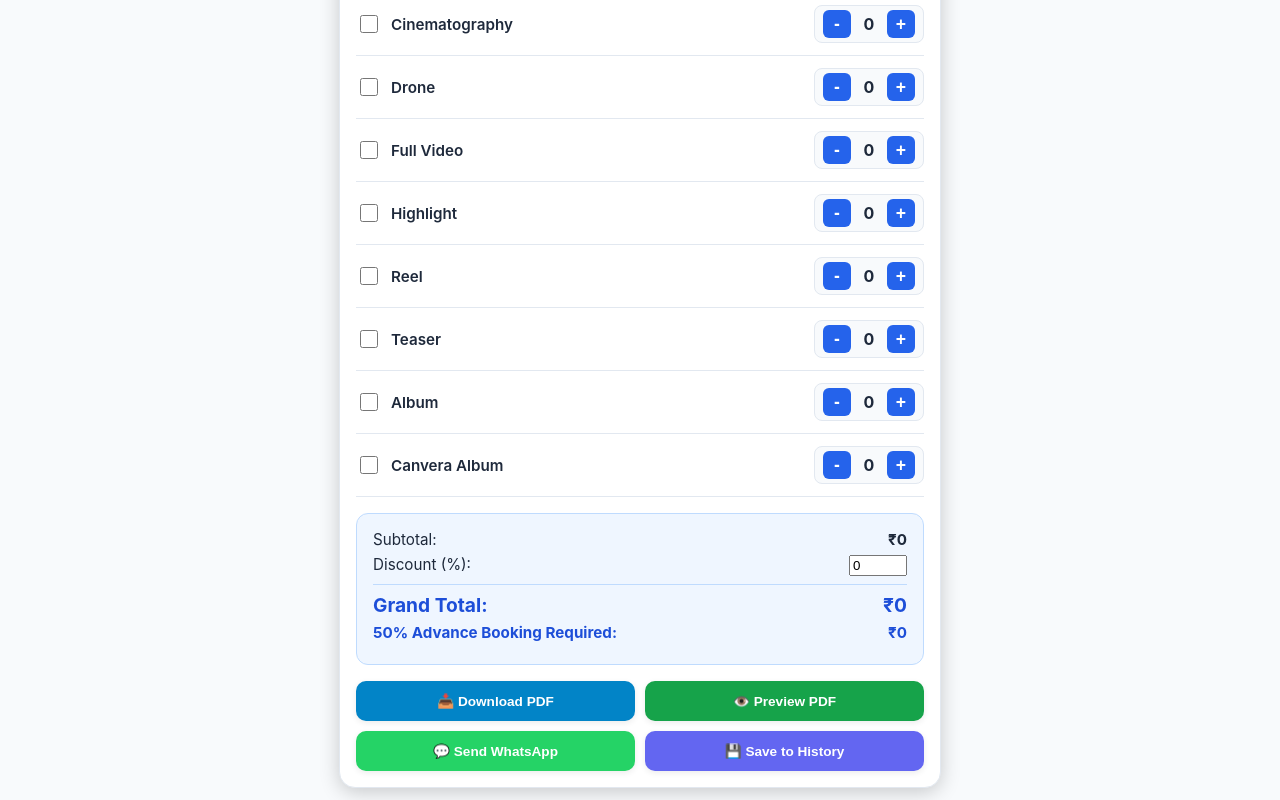
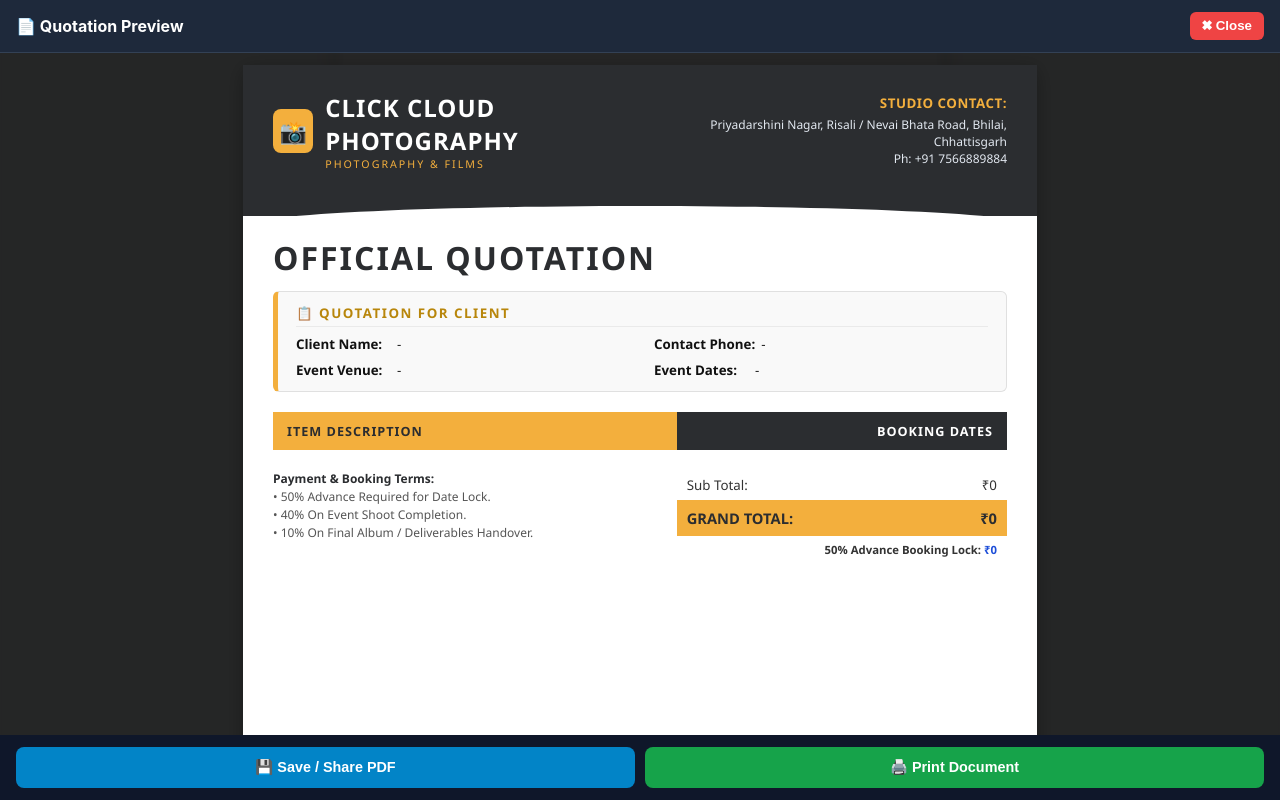
Before and after one commit to Ammy-debug/click-cloud-app, a website: page index.html.html in a window 1280 px wide. Both pictures are taken after a click on the button "👁️ Preview PDF". Shown: the part 498-1298 px from the top of the page. Drawn offline with nearby package versions, Linux system fonts and the light colour scheme; a script that the page names is missing.

Commit message:
Update index.html.html

```diff
--- a/index.html.html
+++ b/index.html.html
@@ -2,7 +2,7 @@
 <html lang="hi">
 <head>
     <meta charset="UTF-8">
-    <meta name="viewport" content="width=device-width, initial-scale=1.0">
+    <meta name="viewport" content="width=device-width, initial-scale=1.0, user-scalable=no">
     <title>Click Cloud Photography - Pricing App (₹)</title>
     <!-- QR Code, html2canvas & jsPDF Libraries -->
     <script src="https://cdnjs.cloudflare.com/ajax/libs/qrcodejs/1.0.0/qrcode.min.js"></script>
@@ -50,7 +50,7 @@
             --accent-text: #fbbf24;
         }
 
-        body { font-family: -apple-system, BlinkMacSystemFont, 'Segoe UI', Roboto, sans-serif; margin: 0; background: var(--bg); color: var(--text); padding: 12px; transition: all 0.3s ease; }
+        body { font-family: -apple-system, BlinkMacSystemFont, 'Segoe UI', Roboto, sans-serif; margin: 0; background: var(--bg); color: var(--text); padding: 12px; transition: all 0.3s ease; -webkit-tap-highlight-color: transparent; }
         .app-container { max-width: 600px; margin: 0 auto; background: var(--card); border-radius: 16px; box-shadow: 0 4px 20px rgba(0,0,0,0.2); overflow: hidden; border: 1px solid var(--border); }
 
         .app-header { background: var(--header-bg); color: var(--header-text); padding: 16px; text-align: center; display: flex; align-items: center; justify-content: center; gap: 10px; }
@@ -133,31 +133,70 @@
         .btn-qh-delete { background: #ef4444; color: white; border: none; padding: 6px 10px; border-radius: 6px; font-size: 0.8rem; cursor: pointer; }
         .status-select { padding: 4px 8px; border-radius: 6px; font-size: 0.8rem; font-weight: bold; border: 1px solid var(--border); cursor: pointer; }
 
-        .hidden { display: none; }
+        .hidden { display: none !important; }
 
-        /* OFF-SCREEN PDF RENDER STYLES */
-        #pdf-container-root {
-            position: absolute;
-            left: -9999px;
-            top: 0;
-            width: 210mm;
-            background: #ffffff;
+        /* IN-APP PREVIEW MODAL (FOR MOBILE & WEB) */
+        .modal-overlay {
+            position: fixed;
+            top: 0; left: 0; right: 0; bottom: 0;
+            background: rgba(0,0,0,0.85);
+            display: flex;
+            flex-direction: column;
+            z-index: 99999;
+            backdrop-filter: blur(4px);
+        }
+        .modal-header-bar {
+            background: #1e293b;
+            color: #fff;
+            padding: 12px 16px;
+            display: flex;
+            justify-content: space-between;
+            align-items: center;
+            border-bottom: 1px solid #334155;
+        }
+        .modal-header-bar h3 { margin: 0; font-size: 1rem; }
+        .modal-close-btn { background: #ef4444; color: #fff; border: none; padding: 6px 12px; border-radius: 6px; font-weight: bold; cursor: pointer; }
+        .modal-body {
+            flex: 1;
+            overflow: auto;
+            padding: 12px;
+            display: flex;
+            justify-content: center;
+            -webkit-overflow-scrolling: touch;
+        }
+        .modal-footer-bar {
+            background: #0f172a;
+            padding: 12px 16px;
+            display: flex;
+            gap: 10px;
+        }
+        .modal-footer-bar button {
+            flex: 1;
+            padding: 12px;
+            border: none;
+            border-radius: 8px;
+            font-weight: bold;
+            font-size: 0.9rem;
+            cursor: pointer;
         }
 
+        /* PDF LAYOUT CONTAINER */
         .pdf-render-box {
-            background: #fdfdfd;
-            width: 210mm;
-            min-height: 297mm;
+            background: #ffffff;
+            width: 794px; /* Exact A4 aspect at 96 DPI */
+            min-height: 1123px;
             box-sizing: border-box;
             position: relative;
             font-family: 'Segoe UI', Arial, sans-serif;
             margin: 0 auto;
+            color: #333333;
+            box-shadow: 0 4px 20px rgba(0,0,0,0.3);
         }
 
         .pdf-header-wave-box {
             background: #2b2d30;
             color: #ffffff;
-            padding: 26px 22mm 45px 22mm;
+            padding: 26px 30px 45px 30px;
             position: relative;
         }
         .pdf-header-wave-box::after {
@@ -167,7 +206,7 @@
             left: 0;
             right: 0;
             height: 30px;
-            background: #fdfdfd;
+            background: #ffffff;
             border-top-left-radius: 50% 20px;
             border-top-right-radius: 50% 20px;
         }
@@ -183,8 +222,8 @@
             gap: 12px;
         }
         .pdf-logo-icon {
-            width: 42px;
-            height: 42px;
+            width: 44px;
+            height: 44px;
             background: #f3af3d;
             border-radius: 8px;
             display: flex;
@@ -197,7 +236,7 @@
             width: 100%; height: 100%; object-fit: contain;
         }
         .pdf-company-title {
-            font-size: 17pt;
+            font-size: 18pt;
             font-weight: 800;
             letter-spacing: 1px;
             margin: 0;
@@ -207,13 +246,13 @@
         .pdf-contact-header {
             text-align: right;
             max-width: 55%;
-            font-size: 8.5pt;
+            font-size: 9pt;
             color: #e2e8f0;
             line-height: 1.45;
         }
         .pdf-contact-header strong {
             color: #f3af3d;
-            font-size: 9.5pt;
+            font-size: 10pt;
             letter-spacing: 0.5px;
             text-transform: uppercase;
             display: block;
@@ -221,7 +260,7 @@
         }
 
         .pdf-body-area {
-            padding: 20px 22mm 25mm 22mm;
+            padding: 20px 30px 30px 30px;
         }
 
         .pdf-top-title-row {
@@ -244,13 +283,13 @@
             border-left: 5px solid #f3af3d;
             padding: 12px 18px;
             border-radius: 6px;
-            font-size: 9.5pt;
+            font-size: 10pt;
             color: #222222;
             margin-bottom: 20px;
         }
         .pdf-client-card-full h4 {
             margin: 0 0 8px 0;
-            font-size: 9.5pt;
+            font-size: 10pt;
             color: #b8860b;
             text-transform: uppercase;
             letter-spacing: 1.5px;
@@ -279,7 +318,7 @@
         }
         .pdf-wave-table th {
             padding: 10px 14px;
-            font-size: 9pt;
+            font-size: 9.5pt;
             font-weight: bold;
             text-transform: uppercase;
             letter-spacing: 1px;
@@ -296,7 +335,7 @@
         }
         .pdf-wave-table td {
             padding: 12px 14px;
-            font-size: 9.5pt;
+            font-size: 10pt;
             color: #333333;
         }
         .pdf-row-even {
@@ -311,8 +350,8 @@
         }
         .pdf-terms-left {
             width: 50%;
-            font-size: 8.5pt;
-            color: #666666;
+            font-size: 9pt;
+            color: #555555;
             line-height: 1.5;
         }
         .pdf-terms-left strong {
@@ -342,11 +381,11 @@
         }
         .pdf-summary-table {
             width: 100%;
-            font-size: 9.5pt;
+            font-size: 10pt;
             border-collapse: collapse;
         }
         .pdf-summary-table td {
-            padding: 5px 10px;
+            padding: 6px 10px;
         }
         .pdf-gold-total-bar {
             background: #f3af3d !important;
@@ -365,12 +404,12 @@
             right: 0;
             background: #f3af3d !important;
             color: #2b2d30 !important;
-            padding: 14px 22mm;
+            padding: 14px 30px;
             display: grid;
             grid-template-columns: 1fr auto 1fr;
             align-items: center;
             box-sizing: border-box;
-            font-size: 8.5pt;
+            font-size: 9pt;
             font-weight: bold;
             border-top: 1px solid #d4a02c;
         }
@@ -396,7 +435,6 @@
 
     <!-- CALCULATOR TAB -->
     <div id="tab-calc" class="tab-content">
-        <!-- CUSTOMER & EVENT DETAILS INPUTS -->
         <div class="client-info-box">
             <h4>📋 Client & Event Details</h4>
             <div class="input-grid">
@@ -433,7 +471,7 @@
         <!-- 2x2 ACTION BUTTON GRID -->
         <div class="btn-action-grid">
             <button class="btn-download-pdf" id="btn-dl-text" onclick="downloadPdfDirectly()">📥 Download PDF</button>
-            <button class="btn-print" id="btn-pr-text" onclick="previewPdfInNewTab()">👁️ Preview PDF</button>
+            <button class="btn-print" id="btn-pr-text" onclick="openPreviewModal()">👁️ Preview PDF</button>
             <button class="btn-whatsapp" onclick="sendWhatsAppSummary()">💬 Send WhatsApp</button>
             <button class="btn-save-qh" onclick="saveQuotationToHistory(true)">💾 Save to History</button>
         </div>
@@ -453,14 +491,12 @@
 
     <!-- ADVANCE TAB -->
     <div id="tab-advance" class="tab-content hidden">
-        <!-- UPI PAYMENT QR CARD -->
         <div style="background: var(--sub-card); border: 1px solid var(--sub-border); padding: 12px; border-radius: 8px; margin-bottom: 16px;">
             <label style="font-weight: bold; font-size: 0.85rem; color: var(--accent-text);">💳 UPI Payment QR Code Setup (For PDF):</label>
             <input type="text" id="upi-id-input" class="edit-input" placeholder="e.g. 98270XXXXX@ybl or gpay/paytm UPI ID" oninput="handleUpiInput(this.value)">
             <div style="font-size: 0.75rem; color: #64748b; margin-top: 4px;">Enter UPI ID to generate auto Advance-Payment QR Code on PDF.</div>
         </div>
 
-        <!-- LOGO MANAGEMENT CARD -->
         <div style="background: var(--sub-card); border: 1px solid var(--sub-border); padding: 12px; border-radius: 8px; margin-bottom: 16px;">
             <label style="font-weight: bold; font-size: 0.85rem; color: var(--accent-text);">🖼️ Studio Logo Import (Auto-Connect to PDF & App):</label>
             <div style="display: flex; gap: 10px; align-items: center; margin-top: 8px;">
@@ -499,7 +535,6 @@
         <p style="font-size: 0.8rem; color: #16a34a; font-weight: bold;">✓ All changes are automatically saved in local memory.</p>
         <div id="advance-edit-list"></div>
 
-        <!-- ADD NEW SERVICE ITEM BOX -->
         <div style="background: var(--bg); border: 1px dashed var(--border); padding: 12px; border-radius: 8px; margin-top: 16px;">
             <h4 style="margin: 0 0 8px 0; font-size: 0.9rem;">➕ Add New Custom Service Item</h4>
             <div style="display: flex; gap: 8px; margin-bottom: 8px;">
@@ -515,17 +550,24 @@
         <br><br>
         <button class="btn-reset" onclick="resetToDefaults()">🔄 Reset App to Default</button>
     </div>
+</div>
 
-    <!-- PDF TEMPLATE (RENDERED OFF-SCREEN FOR CANVAS GENERATION) -->
-    <div id="pdf-container-root">
-        <div class="pdf-render-box">
+<!-- IN-APP QUOTATION PREVIEW & EXPORT MODAL -->
+<div id="pdf-preview-modal" class="modal-overlay hidden">
+    <div class="modal-header-bar">
+        <h3>📄 Quotation Preview</h3>
+        <button class="modal-close-btn" onclick="closePreviewModal()">✖ Close</button>
+    </div>
+    <div class="modal-body" id="modal-body-scroll">
+        <!-- Render Box Live -->
+        <div class="pdf-render-box" id="modal-pdf-content">
             <div class="pdf-header-wave-box">
                 <div class="pdf-header-top-flex">
                     <div class="pdf-logo-area">
                         <div class="pdf-logo-icon" id="pdf-logo-icon-box">📸</div>
                         <div>
                             <h1 class="pdf-company-title" id="pdf-logo-company">CLICK CLOUD</h1>
-                            <div style="font-size: 7.5pt; color: #f3af3d; letter-spacing: 2px;">PHOTOGRAPHY & FILMS</div>
+                            <div style="font-size: 8pt; color: #f3af3d; letter-spacing: 2px;">PHOTOGRAPHY & FILMS</div>
                         </div>
                     </div>
                     <div class="pdf-contact-header">
@@ -572,9 +614,7 @@
                             <th class="pdf-th-dark" width="45%" style="text-align: right;">BOOKING DATES</th>
                         </tr>
                     </thead>
-                    <tbody id="pdf-wave-tbody">
-                        <!-- Dynamic selected items -->
-                    </tbody>
+                    <tbody id="pdf-wave-tbody"></tbody>
                 </table>
 
                 <div class="pdf-totals-flex">
@@ -588,9 +628,9 @@
                         <div class="pdf-qr-section" id="pdf-qr-container" style="display: none;">
                             <div class="pdf-qr-box" id="pdf-qrcode-div"></div>
                             <div>
-                                <strong style="color: #b8860b; font-size: 8pt;">SCAN TO PAY 50% ADVANCE:</strong><br>
-                                <span id="pdf-upi-id-label" style="font-size: 7.5pt; color: #333; font-weight: bold;"></span><br>
-                                <span style="font-size: 7pt; color: #666;">Scan via GPay / PhonePe / Paytm</span>
+                                <strong style="color: #b8860b; font-size: 8.5pt;">SCAN TO PAY 50% ADVANCE:</strong><br>
+                                <span id="pdf-upi-id-label" style="font-size: 8pt; color: #333; font-weight: bold;"></span><br>
+                                <span style="font-size: 7.5pt; color: #666;">Scan via GPay / PhonePe / Paytm</span>
                             </div>
                         </div>
                     </div>
@@ -606,7 +646,7 @@
                                 <td style="text-align: right;" id="pdf-grand-val">₹0</td>
                             </tr>
                             <tr>
-                                <td colspan="2" style="font-size: 8pt; color: #333333; text-align: right; padding-top: 6px;">
+                                <td colspan="2" style="font-size: 8.5pt; color: #333333; text-align: right; padding-top: 6px;">
                                     <strong>50% Advance Booking Lock:</strong> <span id="pdf-advance-val" style="color: #1d4ed8; font-weight: bold;">₹0</span>
                                 </td>
                             </tr>
@@ -621,6 +661,10 @@
                 <div class="pdf-footer-col-right">Authorized Signatory</div>
             </div>
         </div>
+    </div>
+    <div class="modal-footer-bar">
+        <button style="background: #0284c7; color: #fff;" onclick="downloadPdfDirectly()">💾 Save / Share PDF</button>
+        <button style="background: #16a34a; color: #fff;" onclick="window.print()">🖨️ Print Document</button>
     </div>
 </div>
 
@@ -697,17 +741,41 @@
         }
     }
 
-    /* DIRECT PDF DOWNLOAD ENGINE USING HTML2CANVAS + JSPDF */
-    async function generatePdfCanvas() {
+    /* IN-APP PREVIEW MODAL CONTROL */
+    function openPreviewModal() {
         saveQuotationToHistory(false);
-        const pdfRoot = document.getElementById('pdf-container-root');
+        updatePdfFields();
+        document.getElementById('pdf-preview-modal').classList.remove('hidden');
+    }
 
-        // Render html to canvas
-        const canvas = await html2canvas(pdfRoot.querySelector('.pdf-render-box'), {
+    function closePreviewModal() {
+        document.getElementById('pdf-preview-modal').classList.add('hidden');
+    }
+
+    /* 100% RELIABLE ANDROID-COMPATIBLE PDF EXPORT / DOWNLOAD */
+    async function downloadPdfDirectly() {
+        saveQuotationToHistory(false);
+        const dlBtn = document.getElementById('btn-dl-text');
+        dlBtn.innerText = "⏳ Processing...";
+
+        let custName = document.getElementById('cust-name').value.trim() || "Client";
+        let fileName = `Quotation_${custName.replace(/\s+/g, '_')}.pdf`;
+
+        // Temporarily make sure modal content is active
+        const renderElement = document.getElementById('modal-pdf-content');
+        const modal = document.getElementById('pdf-preview-modal');
+        const wasHidden = modal.classList.contains('hidden');
+        if (wasHidden) modal.classList.remove('hidden');
+
+        try {
+            const canvas = await html2canvas(renderElement, {
                 scale: 2,
                 useCORS: true,
-            logging: false
+                logging: false,
+                backgroundColor: '#ffffff'
             });
+
+            if (wasHidden) modal.classList.add('hidden');
 
             const imgData = canvas.toDataURL('image/jpeg', 0.95);
             const { jsPDF } = window.jspdf;
@@ -715,41 +783,29 @@
 
             const pdfWidth = pdf.internal.pageSize.getWidth();
             const pdfHeight = (canvas.height * pdfWidth) / canvas.width;
+            pdf.addImage(imgData, 'JPEG', 0, 0, pdfWidth, pdfHeight);
 
-        pdf.addImage(imgData, 'JPEG', 0, 0, pdfWidth, pdfHeight);
-        return pdf;
+            // Native Android Web Share Check (Direct PDF File Sharing to WhatsApp / Downloads)
+            const pdfBlob = pdf.output('blob');
+            const pdfFile = new File([pdfBlob], fileName, { type: 'application/pdf' });
+
+            if (navigator.canShare && navigator.canShare({ files: [pdfFile] })) {
+                await navigator.share({
+                    files: [pdfFile],
+                    title: fileName,
+                    text: `Official Quotation for ${custName}`
+                });
+            } else {
+                pdf.save(fileName);
             }
 
-    async function downloadPdfDirectly() {
-        const dlBtn = document.getElementById('btn-dl-text');
-        dlBtn.innerText = "⏳ Generating...";
-
-        try {
-            let custName = document.getElementById('cust-name').value.trim() || "Client";
-            let fileName = `Quotation_${custName.replace(/\s+/g, '_')}.pdf`;
-            const pdf = await generatePdfCanvas();
-            pdf.save(fileName);
             dlBtn.innerText = "📥 Download PDF";
         } catch(err) {
             console.error("PDF generation failed:", err);
+            if (wasHidden) modal.classList.add('hidden');
             dlBtn.innerText = "📥 Download PDF";
-            alert("PDF Generate karne me error aaya!");
-        }
-    }
-
-    async function previewPdfInNewTab() {
-        const prBtn = document.getElementById('btn-pr-text');
-        prBtn.innerText = "⏳ Opening...";
-
-        try {
-            const pdf = await generatePdfCanvas();
-            const pdfBlob = pdf.output('bloburl');
-            window.open(pdfBlob, '_blank');
-            prBtn.innerText = "👁️ Preview PDF";
-        } catch(err) {
-            console.error(err);
-            prBtn.innerText = "👁️ Preview PDF";
-            alert("PDF Preview open karne me error aaya!");
+            alert("PDF generate ho gaya hai! Aap Preview me se bhi save/print kar sakte hain.");
+            openPreviewModal();
         }
     }
 
```
Lines whose indentation alone changed are shown as unchanged.
